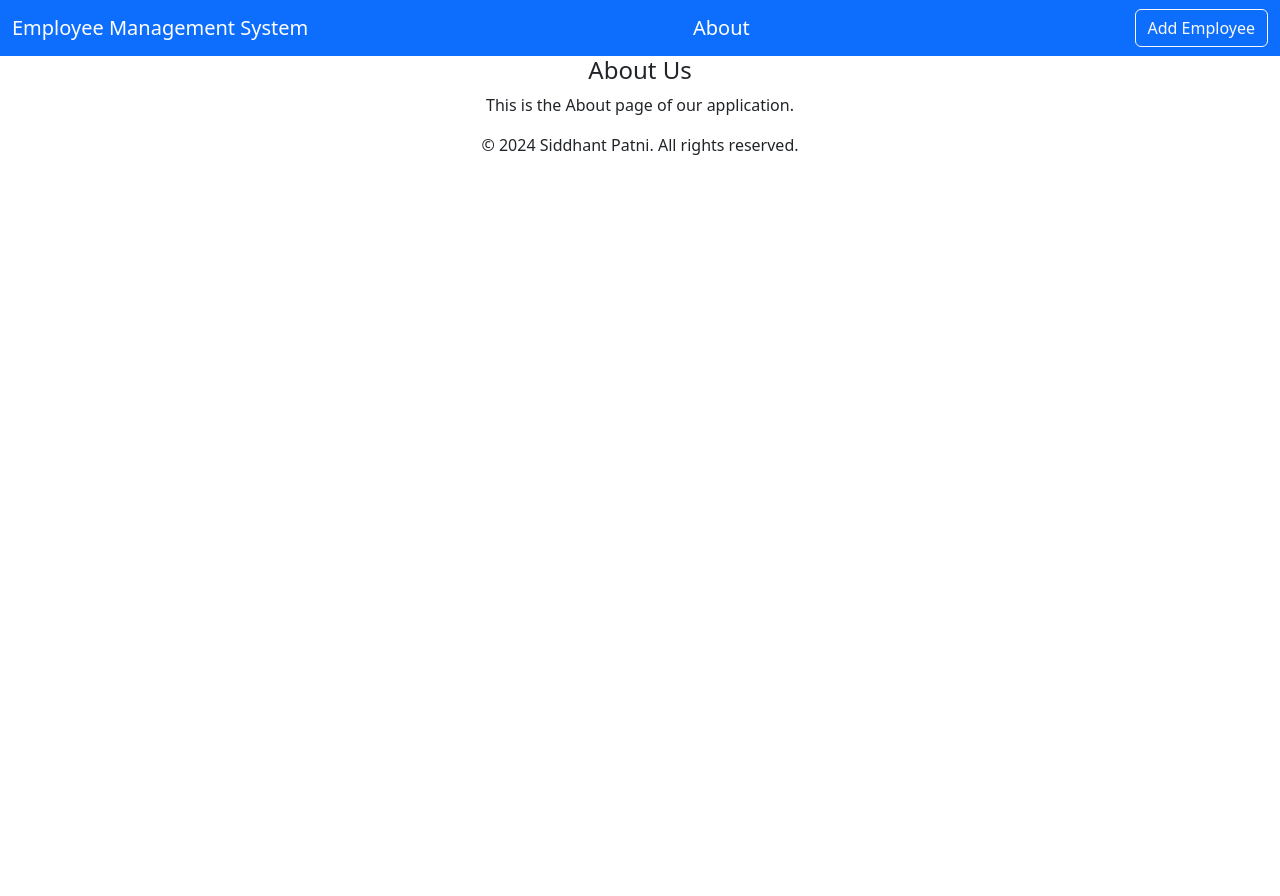
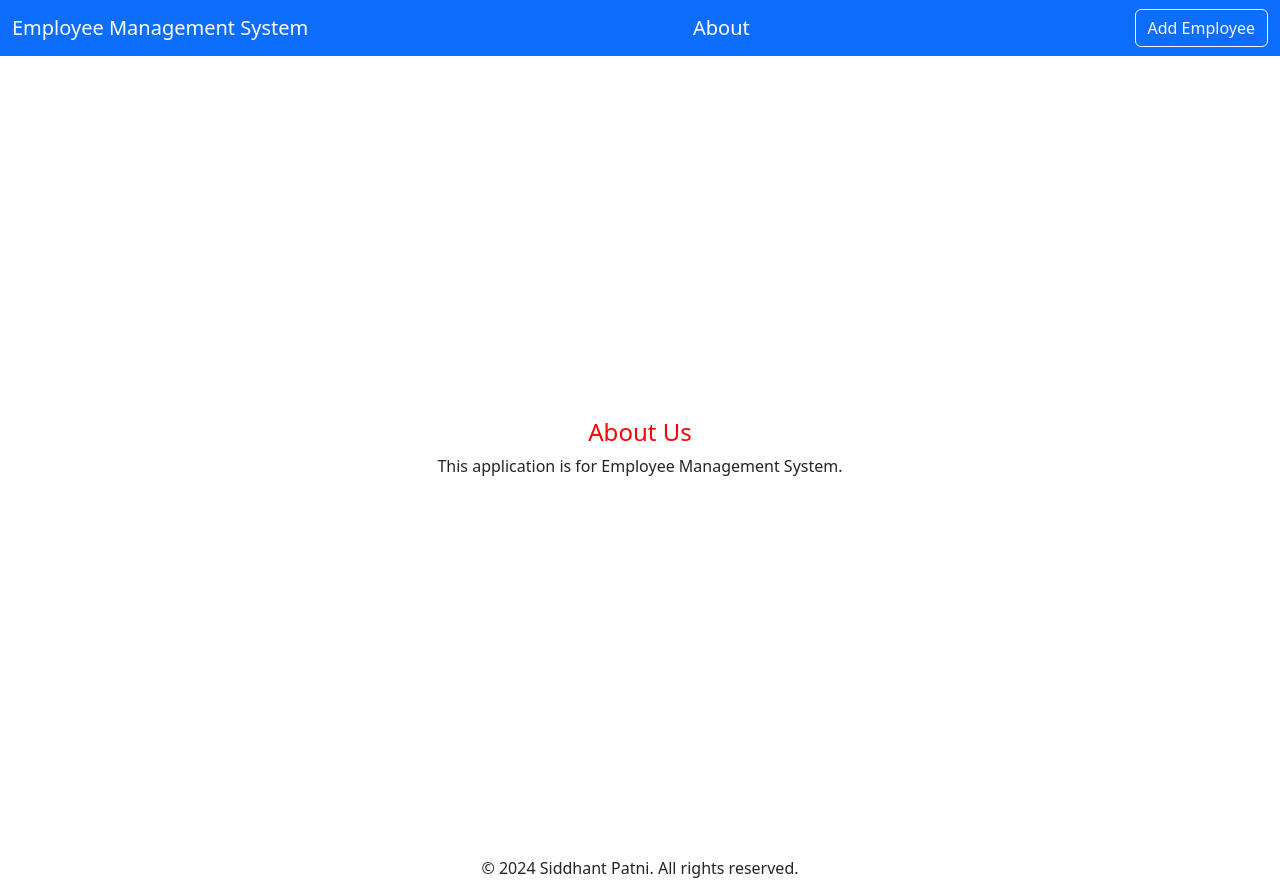
Before and after one commit to siddhantpatni0407/react-js, a React (Create React App) app in the folder employee-mgmt-ui/: page /about in a window 1280 px wide. Before the commit the page ends 800 px from the top, so only its background shows below. Built offline with nearby package versions, Linux system fonts and the light colour scheme.

Commit message:
Updated App name
Updated App name

```diff
--- a/employee-mgmt-ui/public/index.html
+++ b/employee-mgmt-ui/public/index.html
@@ -24,7 +24,7 @@
       work correctly both with client-side routing and a non-root public URL.
       Learn how to configure a non-root public URL by running `npm run build`.
     -->
-    <title>React App</title>
+    <title>EMS App</title>
   </head>
   <body>
     <noscript>You need to enable JavaScript to run this app.</noscript>
--- a/employee-mgmt-ui/src/about/about.js
+++ b/employee-mgmt-ui/src/about/about.js
@@ -2,9 +2,11 @@ import React from 'react'
 
 export default function About() {
     return (
-        <div>
-          <h4 color='red'>About Us</h4>
-          <p>This is the About page of our application.</p>
+        <div style={{ display: 'flex', justifyContent: 'center', alignItems: 'center', height: '100vh' }}>
+          <div>
+            <h4 style={{ color: 'red' }}>About Us</h4>
+            <p>This application is for Employee Management System.</p>
+          </div>
         </div>
       );
 }
```
